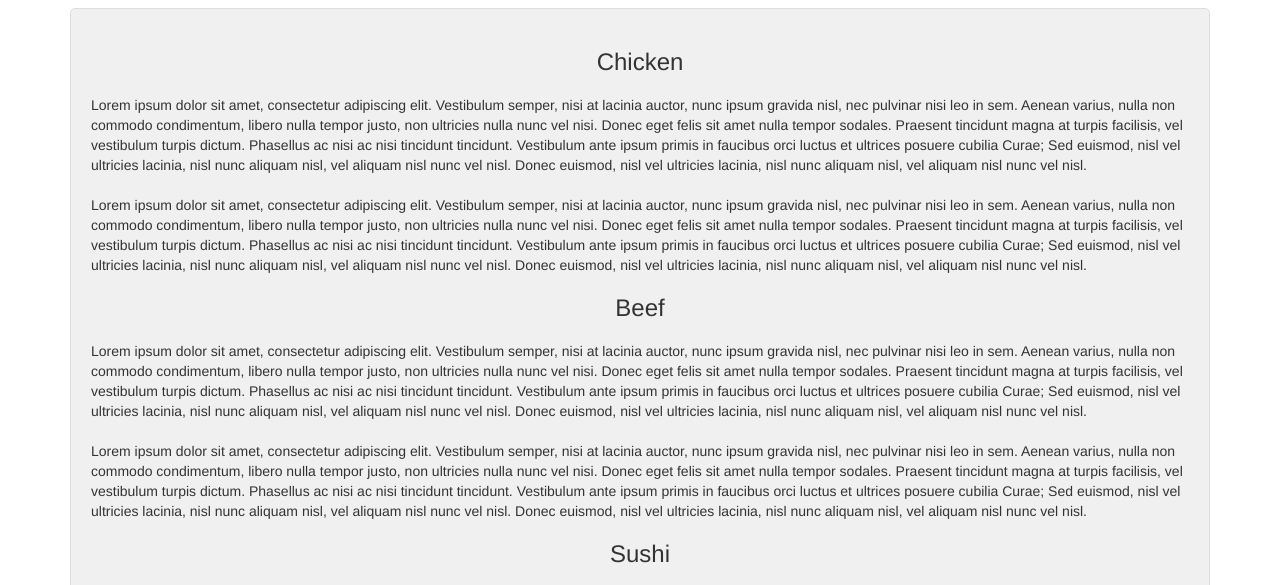
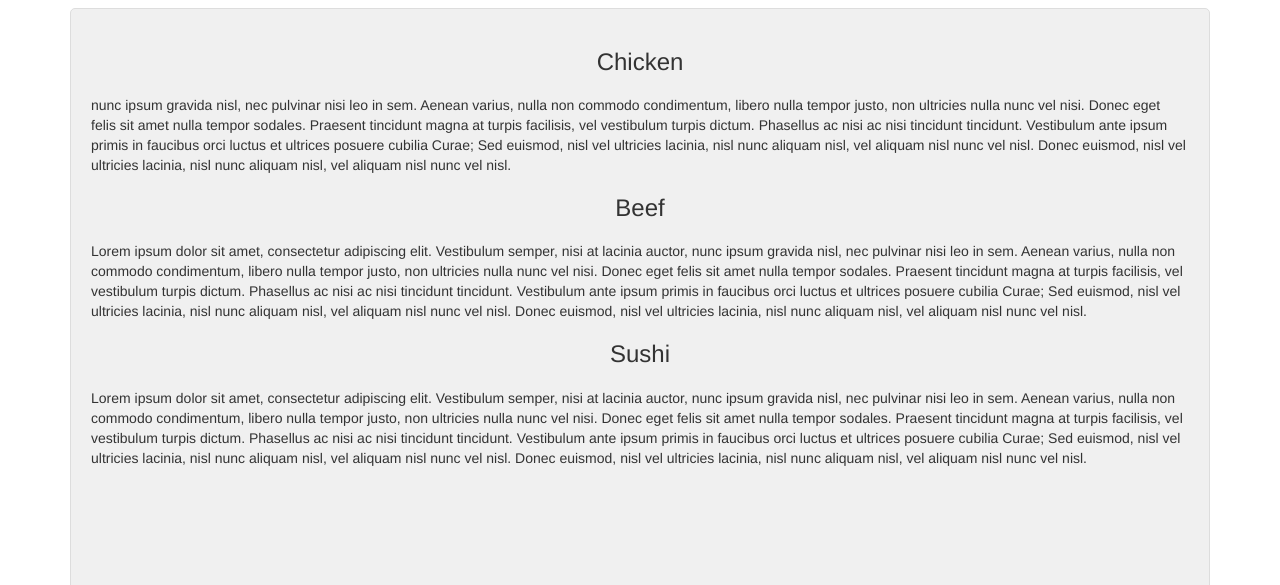
Before and after one commit to alawimrz/MODUL-3, a plain HTML site: page index.html in a window 1280 px wide. Shown: the part 164-749 px from the top of the page. Drawn offline with nearby package versions, Linux system fonts and the light colour scheme.

Commit message:
module 4 index.html
k

```diff
--- a/index.html
+++ b/index.html
@@ -40,15 +40,12 @@
       <div class="col-xs-12">
         <div class="menu-section">
           <h2 id="chicken" class="text-center">Chicken</h2>
-          <p>Lorem ipsum dolor sit amet, consectetur adipiscing elit. Vestibulum semper, nisi at lacinia auctor, nunc ipsum gravida nisl, nec pulvinar nisi leo in sem. Aenean varius, nulla non commodo condimentum, libero nulla tempor justo, non ultricies nulla nunc vel nisi. Donec eget felis sit amet nulla tempor sodales. Praesent tincidunt magna at turpis facilisis, vel vestibulum turpis dictum. Phasellus ac nisi ac nisi tincidunt tincidunt. Vestibulum ante ipsum primis in faucibus orci luctus et ultrices posuere cubilia Curae; Sed euismod, nisl vel ultricies lacinia, nisl nunc aliquam nisl, vel aliquam nisl nunc vel nisl. Donec euismod, nisl vel ultricies lacinia, nisl nunc aliquam nisl, vel aliquam nisl nunc vel nisl.</p>
-          <p>Lorem ipsum dolor sit amet, consectetur adipiscing elit. Vestibulum semper, nisi at lacinia auctor, nunc ipsum gravida nisl, nec pulvinar nisi leo in sem. Aenean varius, nulla non commodo condimentum, libero nulla tempor justo, non ultricies nulla nunc vel nisi. Donec eget felis sit amet nulla tempor sodales. Praesent tincidunt magna at turpis facilisis, vel vestibulum turpis dictum. Phasellus ac nisi ac nisi tincidunt tincidunt. Vestibulum ante ipsum primis in faucibus orci luctus et ultrices posuere cubilia Curae; Sed euismod, nisl vel ultricies lacinia, nisl nunc aliquam nisl, vel aliquam nisl nunc vel nisl. Donec euismod, nisl vel ultricies lacinia, nisl nunc aliquam nisl, vel aliquam nisl nunc vel nisl.</p>
+          <p> nunc ipsum gravida nisl, nec pulvinar nisi leo in sem. Aenean varius, nulla non commodo condimentum, libero nulla tempor justo, non ultricies nulla nunc vel nisi. Donec eget felis sit amet nulla tempor sodales. Praesent tincidunt magna at turpis facilisis, vel vestibulum turpis dictum. Phasellus ac nisi ac nisi tincidunt tincidunt. Vestibulum ante ipsum primis in faucibus orci luctus et ultrices posuere cubilia Curae; Sed euismod, nisl vel ultricies lacinia, nisl nunc aliquam nisl, vel aliquam nisl nunc vel nisl. Donec euismod, nisl vel ultricies lacinia, nisl nunc aliquam nisl, vel aliquam nisl nunc vel nisl.</p>
 
           <h2 id="beef" class="text-center">Beef</h2>
           <p>Lorem ipsum dolor sit amet, consectetur adipiscing elit. Vestibulum semper, nisi at lacinia auctor, nunc ipsum gravida nisl, nec pulvinar nisi leo in sem. Aenean varius, nulla non commodo condimentum, libero nulla tempor justo, non ultricies nulla nunc vel nisi. Donec eget felis sit amet nulla tempor sodales. Praesent tincidunt magna at turpis facilisis, vel vestibulum turpis dictum. Phasellus ac nisi ac nisi tincidunt tincidunt. Vestibulum ante ipsum primis in faucibus orci luctus et ultrices posuere cubilia Curae; Sed euismod, nisl vel ultricies lacinia, nisl nunc aliquam nisl, vel aliquam nisl nunc vel nisl. Donec euismod, nisl vel ultricies lacinia, nisl nunc aliquam nisl, vel aliquam nisl nunc vel nisl.</p>
-          <p>Lorem ipsum dolor sit amet, consectetur adipiscing elit. Vestibulum semper, nisi at lacinia auctor, nunc ipsum gravida nisl, nec pulvinar nisi leo in sem. Aenean varius, nulla non commodo condimentum, libero nulla tempor justo, non ultricies nulla nunc vel nisi. Donec eget felis sit amet nulla tempor sodales. Praesent tincidunt magna at turpis facilisis, vel vestibulum turpis dictum. Phasellus ac nisi ac nisi tincidunt tincidunt. Vestibulum ante ipsum primis in faucibus orci luctus et ultrices posuere cubilia Curae; Sed euismod, nisl vel ultricies lacinia, nisl nunc aliquam nisl, vel aliquam nisl nunc vel nisl. Donec euismod, nisl vel ultricies lacinia, nisl nunc aliquam nisl, vel aliquam nisl nunc vel nisl.</p>
 
           <h2 id="sushi" class="text-center">Sushi</h2>
-          <p>Lorem ipsum dolor sit amet, consectetur adipiscing elit. Vestibulum semper, nisi at lacinia auctor, nunc ipsum gravida nisl, nec pulvinar nisi leo in sem. Aenean varius, nulla non commodo condimentum, libero nulla tempor justo, non ultricies nulla nunc vel nisi. Donec eget felis sit amet nulla tempor sodales. Praesent tincidunt magna at turpis facilisis, vel vestibulum turpis dictum. Phasellus ac nisi ac nisi tincidunt tincidunt. Vestibulum ante ipsum primis in faucibus orci luctus et ultrices posuere cubilia Curae; Sed euismod, nisl vel ultricies lacinia, nisl nunc aliquam nisl, vel aliquam nisl nunc vel nisl. Donec euismod, nisl vel ultricies lacinia, nisl nunc aliquam nisl, vel aliquam nisl nunc vel nisl.</p>
           <p>Lorem ipsum dolor sit amet, consectetur adipiscing elit. Vestibulum semper, nisi at lacinia auctor, nunc ipsum gravida nisl, nec pulvinar nisi leo in sem. Aenean varius, nulla non commodo condimentum, libero nulla tempor justo, non ultricies nulla nunc vel nisi. Donec eget felis sit amet nulla tempor sodales. Praesent tincidunt magna at turpis facilisis, vel vestibulum turpis dictum. Phasellus ac nisi ac nisi tincidunt tincidunt. Vestibulum ante ipsum primis in faucibus orci luctus et ultrices posuere cubilia Curae; Sed euismod, nisl vel ultricies lacinia, nisl nunc aliquam nisl, vel aliquam nisl nunc vel nisl. Donec euismod, nisl vel ultricies lacinia, nisl nunc aliquam nisl, vel aliquam nisl nunc vel nisl.</p>
         </div>
       </div>
```
